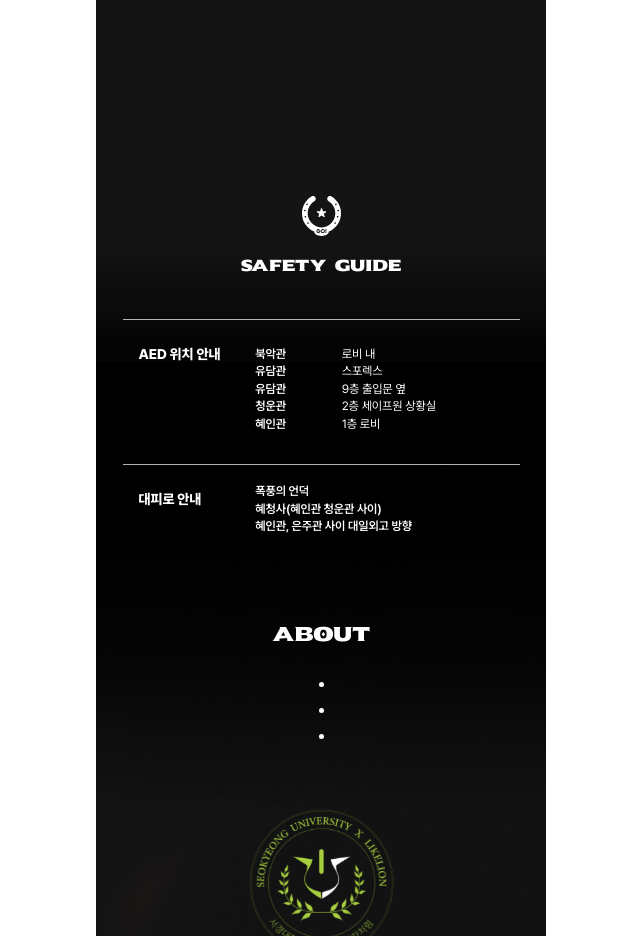
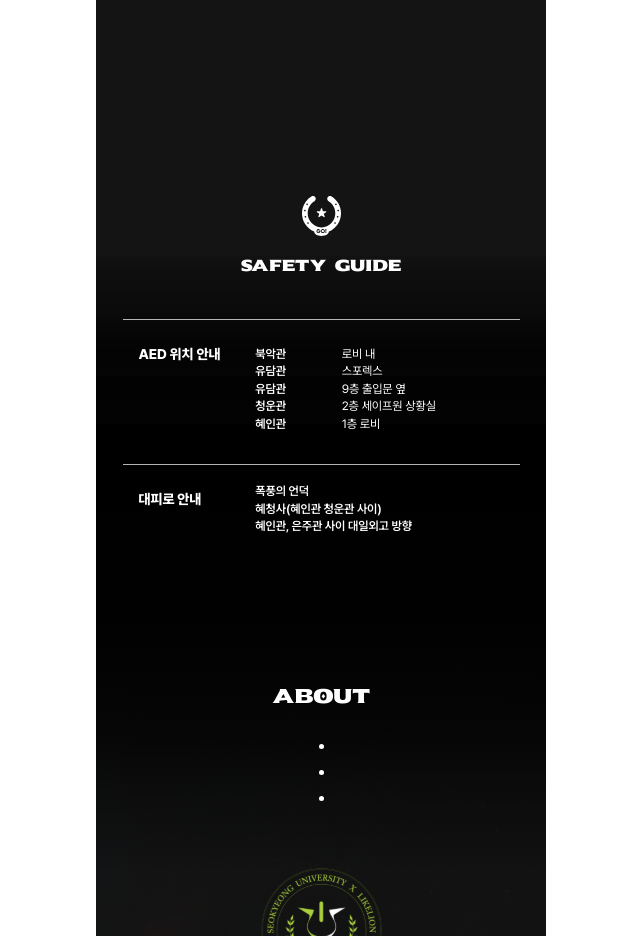
Before and after one commit to LikeLion-SKU/festival-fe, a React (Vite) app: page / in a window 1280 px wide. Shown: the part 3640-4576 px from the top of the page, without its empty margins (319-959 px from the left). Built offline with nearby package versions, Linux system fonts and the light colour scheme.

Commit message:
:art: Design: About 로고 크기 수정

```diff
--- a/src/components/main/About.jsx
+++ b/src/components/main/About.jsx
@@ -44,11 +44,7 @@ export default function About() {
           <span className="h-[0.3125rem] w-[0.3125rem] rounded-full bg-white" />
           <span className="h-[0.3125rem] w-[0.3125rem] rounded-full bg-white" />
         </div>
-        <img
-          src={SkuLogo}
-          alt="SKU LIKELION 로고"
-          className="mt-[3.125rem] h-[10.75rem] w-[10.75rem]"
-        />
+        <img src={SkuLogo} alt="SKU LIKELION 로고" className="mt-[3.125rem] h-[9rem] w-[9rem]" />
         <p className="mt-[2rem] text-[1.125rem] leading-[1.2] text-[#fefefe] [font-family:Sekuya]">
           SKU LIKELION 14TH
         </p>
--- a/src/components/main/Safety.jsx
+++ b/src/components/main/Safety.jsx
@@ -19,7 +19,7 @@ export default function Safety() {
   return (
     <section
       id="safety"
-      className="relative min-h-[26rem] overflow-hidden bg-[#141414] px-[3.65625rem] pt-[3.75rem]"
+      className="relative min-h-[30rem] overflow-hidden bg-[#141414] px-[3.65625rem] pt-[3.75rem]"
     >
       <img
         src={DesertBg}
```
